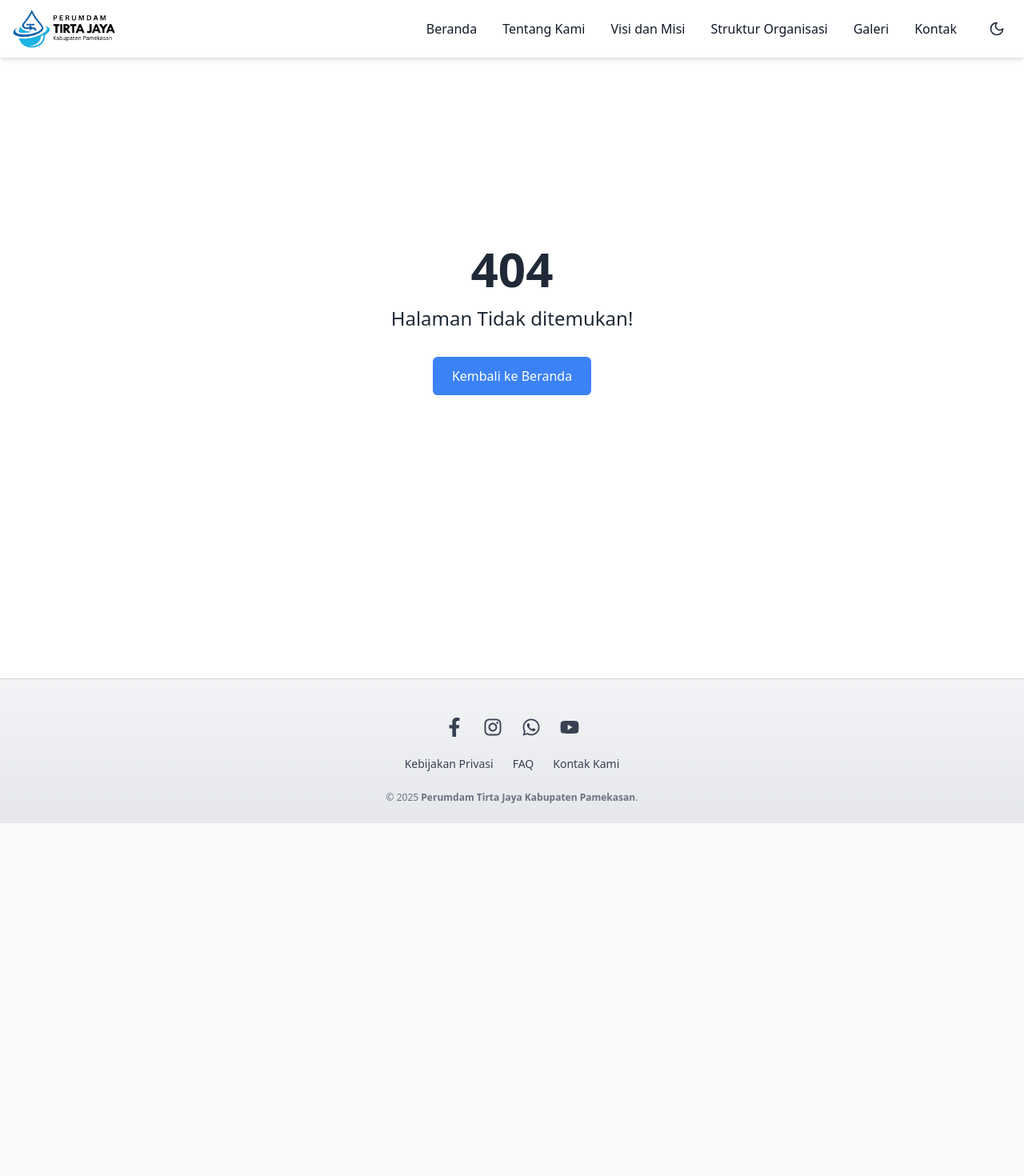
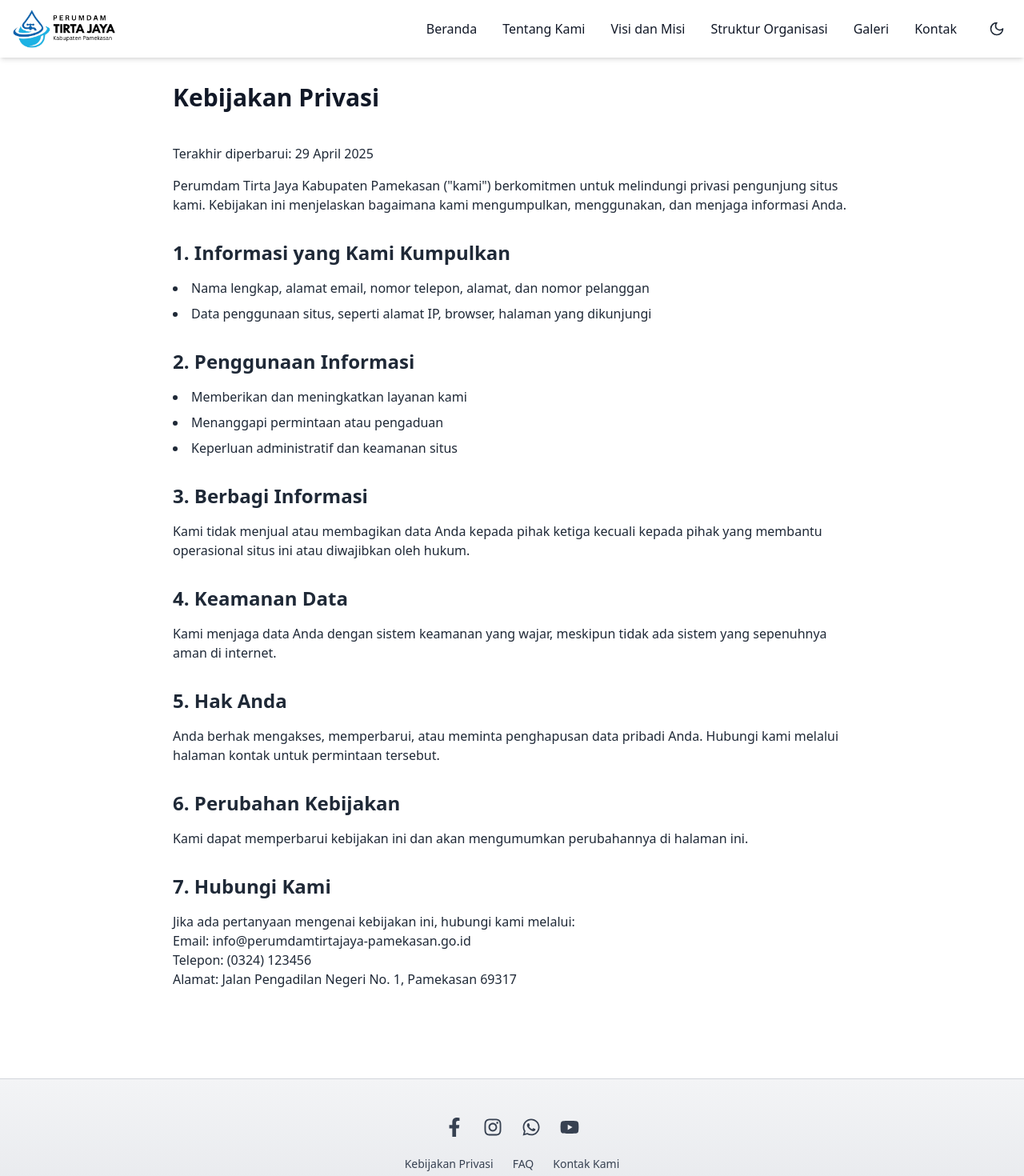
Before and after one commit to fakernism/tirtajaya, a React (Vite) app: page /kebijakan-privasi in a window 1280 px wide. Before the commit this address had no page. Shown: the top 1470 px of the page at 80% size. Before the commit the page ends 1029 px from the top, so only its background shows below. Built offline with nearby package versions, Linux system fonts and the light colour scheme.

Commit message:
add PWA support13

```diff
--- a/src/App.jsx
+++ b/src/App.jsx
@@ -15,6 +15,7 @@ import NotFound from './pages/NotFound';
 import ScrollToTop from './components/ScrollToTop';
 import BackToTop from './components/BackToTop';
 import FAQ from './components/FAQ';
+import KebijakanPrivasi from './components/KebijakanPrivasi';
 
 
 function AnimatedRoutes() {
@@ -24,12 +25,13 @@ function AnimatedRoutes() {
     <AnimatePresence mode="wait">
       <Routes location={location} key={location.pathname}>
         <Route path="/" element={<Hero />} />
-        <Route path="/about" element={<About />} />
-        <Route path="/vision-mission" element={<VisionMission />} />
-        <Route path="/structure" element={<Structure />} />
-        <Route path="/gallery" element={<Gallery />} />
-        <Route path="/contact" element={<Contact />} />
-        <Route path="/faq" element={<FAQ />} />
+        <Route path="/tentang-kami" element={<About />} />
+        <Route path="/visi-misi" element={<VisionMission />} />
+        <Route path="/struktur" element={<Structure />} />
+        <Route path="/galeri" element={<Gallery />} />
+        <Route path="/kontak-kami" element={<Contact />} />
+        <Route path="/frequently-asked-question" element={<FAQ />} />
+        <Route path="/kebijakan-privasi" element={<KebijakanPrivasi />} />
         <Route path="*" element={<NotFound />} />
       </Routes>
     </AnimatePresence>
--- a/src/components/Footer.jsx
+++ b/src/components/Footer.jsx
@@ -29,9 +29,9 @@ export default function Footer() {
 
         {/* Links */}
         <div className="flex flex-wrap justify-center space-x-6 mb-6 text-sm font-medium">
-          <a href="/contact" className="hover:text-blue-500 transition">Kebijakan Privasi</a>
-          <a href="/faq" className="hover:text-blue-500 transition">FAQ</a>
-          <a href="/contact" className="hover:text-blue-500 transition">Kontak Kami</a>
+          <a href="/kebijakan-privasi" className="hover:text-blue-500 transition">Kebijakan Privasi</a>
+          <a href="/frequently-asked-question" className="hover:text-blue-500 transition">FAQ</a>
+          <a href="/kontak-kami" className="hover:text-blue-500 transition">Kontak Kami</a>
         </div>
 
         {/* Copyright */}
--- a/src/components/Hero.jsx
+++ b/src/components/Hero.jsx
@@ -11,7 +11,7 @@ export default function Hero() {
   const navigate = useNavigate();
 
   const handleClick = () => {
-    navigate('/contact');
+    navigate('/kontak-kami');
   };
 
   return (
--- /dev/null
+++ b/src/components/KebijakanPrivasi.jsx
@@ -0,0 +1,76 @@
+// src/pages/KebijakanPrivasi.jsx
+import { Helmet } from 'react-helmet';
+import { motion } from 'framer-motion';
+
+export default function KebijakanPrivasi() {
+  return (
+    <motion.section
+      className="py-16 px-6 max-w-4xl mx-auto text-gray-800 dark:text-gray-200"
+      initial={{ opacity: 0 }}
+      animate={{ opacity: 1 }}
+      exit={{ opacity: 0 }}
+      transition={{ duration: 0.6 }}
+    >
+      <Helmet>
+        <title>Kebijakan Privasi - Perumdam Tirta Jaya Pamekasan</title>
+        <meta name="description" content="Kebijakan Privasi Perumdam Tirta Jaya Pamekasan" />
+      </Helmet>
+
+      <h1 className="text-3xl font-bold mb-10 pt-10 text-gray-900 dark:text-white">Kebijakan Privasi</h1>
+      <p className="mb-4">Terakhir diperbarui: 29 April 2025</p>
+
+      <p className="mb-6">
+        Perumdam Tirta Jaya Kabupaten Pamekasan ("kami") berkomitmen untuk melindungi privasi
+        pengunjung situs kami. Kebijakan ini menjelaskan bagaimana kami mengumpulkan, menggunakan,
+        dan menjaga informasi Anda.
+      </p>
+
+      <h2 className="text-2xl font-semibold mt-8 mb-4">1. Informasi yang Kami Kumpulkan</h2>
+      <ul className="list-disc list-inside mb-6 space-y-2">
+        <li>Nama lengkap, alamat email, nomor telepon, alamat, dan nomor pelanggan</li>
+        <li>Data penggunaan situs, seperti alamat IP, browser, halaman yang dikunjungi</li>
+      </ul>
+
+      <h2 className="text-2xl font-semibold mt-8 mb-4">2. Penggunaan Informasi</h2>
+      <ul className="list-disc list-inside mb-6 space-y-2">
+        <li>Memberikan dan meningkatkan layanan kami</li>
+        <li>Menanggapi permintaan atau pengaduan</li>
+        <li>Keperluan administratif dan keamanan situs</li>
+      </ul>
+
+      <h2 className="text-2xl font-semibold mt-8 mb-4">3. Berbagi Informasi</h2>
+      <p className="mb-6">
+        Kami tidak menjual atau membagikan data Anda kepada pihak ketiga kecuali kepada pihak yang
+        membantu operasional situs ini atau diwajibkan oleh hukum.
+      </p>
+
+      <h2 className="text-2xl font-semibold mt-8 mb-4">4. Keamanan Data</h2>
+      <p className="mb-6">
+        Kami menjaga data Anda dengan sistem keamanan yang wajar, meskipun tidak ada sistem yang
+        sepenuhnya aman di internet.
+      </p>
+
+      <h2 className="text-2xl font-semibold mt-8 mb-4">5. Hak Anda</h2>
+      <p className="mb-6">
+        Anda berhak mengakses, memperbarui, atau meminta penghapusan data pribadi Anda. Hubungi kami
+        melalui halaman kontak untuk permintaan tersebut.
+      </p>
+
+      <h2 className="text-2xl font-semibold mt-8 mb-4">6. Perubahan Kebijakan</h2>
+      <p className="mb-6">
+        Kami dapat memperbarui kebijakan ini dan akan mengumumkan perubahannya di halaman ini.
+      </p>
+
+      <h2 className="text-2xl font-semibold mt-8 mb-4">7. Hubungi Kami</h2>
+      <p>
+        Jika ada pertanyaan mengenai kebijakan ini, hubungi kami melalui:
+        <br />
+        Email: info@perumdamtirtajaya-pamekasan.go.id
+        <br />
+        Telepon: (0324) 123456
+        <br />
+        Alamat: Jalan Pengadilan Negeri No. 1, Pamekasan 69317
+      </p>
+    </motion.section>
+  );
+}
--- a/src/components/Navbar.jsx
+++ b/src/components/Navbar.jsx
@@ -75,11 +75,11 @@ function NavLinks() {
   const location = useLocation();
   const links = [
     { to: '/', label: 'Beranda' },
-    { to: '/about', label: 'Tentang Kami' },
-    { to: '/vision-mission', label: 'Visi dan Misi' },
-    { to: '/structure', label: 'Struktur Organisasi' },
-    { to: '/gallery', label: 'Galeri' },
-    { to: '/contact', label: 'Kontak' },
+    { to: '/tentang-kami', label: 'Tentang Kami' },
+    { to: '/visi-misi', label: 'Visi dan Misi' },
+    { to: '/struktur', label: 'Struktur Organisasi' },
+    { to: '/galeri', label: 'Galeri' },
+    { to: '/kontak-kami', label: 'Kontak' },
   ];
 
   return (
```
